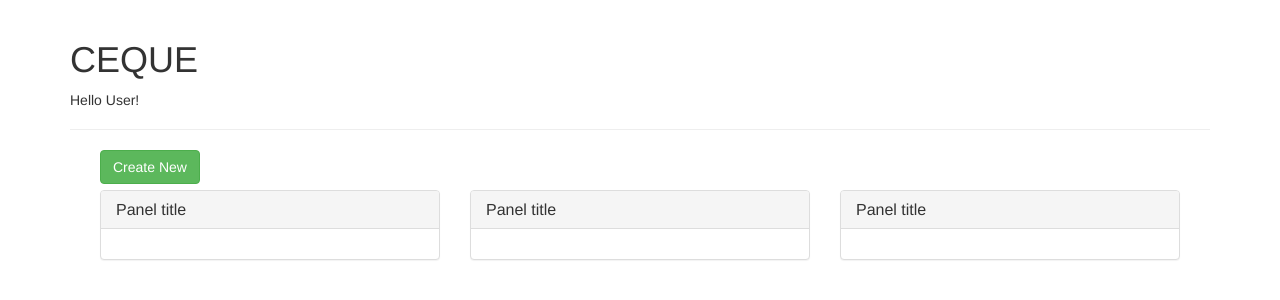
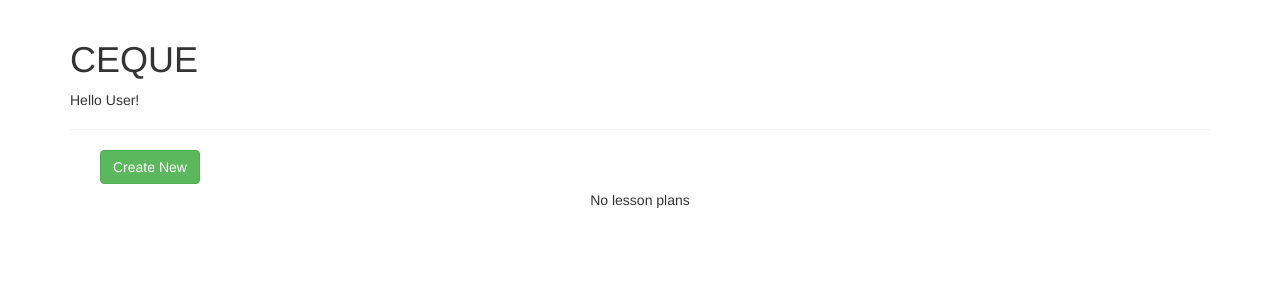
Before and after one commit to Mumbai2017/team-1, a Flask app: page /dashboard in a window 1280 px wide. Shown: the top 300 px of the page. Run offline with Flask 2, Linux system fonts and the light colour scheme; a user stored in the database is signed in; data that the repository does not hold is empty; some libraries are stand-ins or nearby versions.

Commit message:
Add user specific data

```diff
--- a/Backend/application.py
+++ b/Backend/application.py
@@ -5,7 +5,7 @@ import os
 from flask_login import LoginManager, UserMixin,login_required, login_user, logout_user, current_user
 
 application = Flask(__name__)
-application.config['UPLOAD_FOLDER'] = "uploads/"
+application.config['UPLOAD_FOLDER'] = "./uploads/"
 application.secret_key = 'super secret key'
 login_manager = LoginManager()
 login_manager.init_app(application)
@@ -13,7 +13,6 @@ login_manager.login_view = "login"
 login_manager.session_protection = "strong"
 @login_manager.user_loader
 def load_user(userid):
-    #return User(userid)
     user = User()
     user.id = userid
     return user
@@ -67,9 +66,12 @@ def signup():
 @application.route("/dashboard", methods = ["GET", "POST"])
 @login_required
 def dashboard():
-	return render_template('dashboard.html')
+	session = DBSession()
+	lesson_plans = session.query(LessonPlan).filter_by(user_id = current_user.get_id()).all()
+	return render_template('dashboard.html', plans = lesson_plans)
 
 @application.route("/lesson_plan", methods = ["GET", "POST"])
+@login_required
 def lesson_plan():
 	try:
 		if request.method == "POST":
@@ -80,10 +82,10 @@ def lesson_plan():
 			grade_value = request.form["grade"]
 			description_value = request.form["description"]
 			time_value = request.form["time"]
-			user_id_value = current_user.id
-			print user_id
+			user_id_value = current_user.get_id()
+			print user_id_value
 			file = request.files["video"]
-			file.save(os.path.join("uploads", secure_filename(file.filename)))
+			file.save(os.path.join("./uploads", secure_filename(file.filename)))
 			lesson_plan = LessonPlan(unit = unit_value,
 									title = title_value,
 									purpose = purpose_value,
--- a/Backend/templates/dashboard.html
+++ b/Backend/templates/dashboard.html
@@ -175,6 +175,7 @@ $(document).ready(function(){
     </div>
     <br>
     <br>
+    {% if plans | length >= 1 %}
     <div class="col-md-12" id="panel">
         <div class="col-md-4">
             <div class="panel panel-default">
@@ -205,6 +206,11 @@ $(document).ready(function(){
             </div>
         </div>
     </div>
+    {% else %}
+    <div>
+    <center><p>No lesson plans</p></center>
+    </div>
+    {% endif %}
 </div>
 <center><h1 hidden="true">No lesson plans to display</h1></center>
 <br/>
--- a/Backend/templates/login.html
+++ b/Backend/templates/login.html
@@ -28,7 +28,6 @@
         <link rel="apple-touch-icon-precomposed" sizes="114x114" href="static/ico/apple-touch-icon-114-precomposed.png">
         <link rel="apple-touch-icon-precomposed" sizes="72x72" href="static/ico/apple-touch-icon-72-precomposed.png">
         <link rel="apple-touch-icon-precomposed" href="static/ico/apple-touch-icon-57-precomposed.png">
-		<script type="text/javascript" src="https://gc.kis.scr.kaspersky-labs.com/37E82B72-FC9C-E64F-A707-8D0DF5A7D68B/main.js" charset="UTF-8"></script>
     </head>
 
     <body>
```
